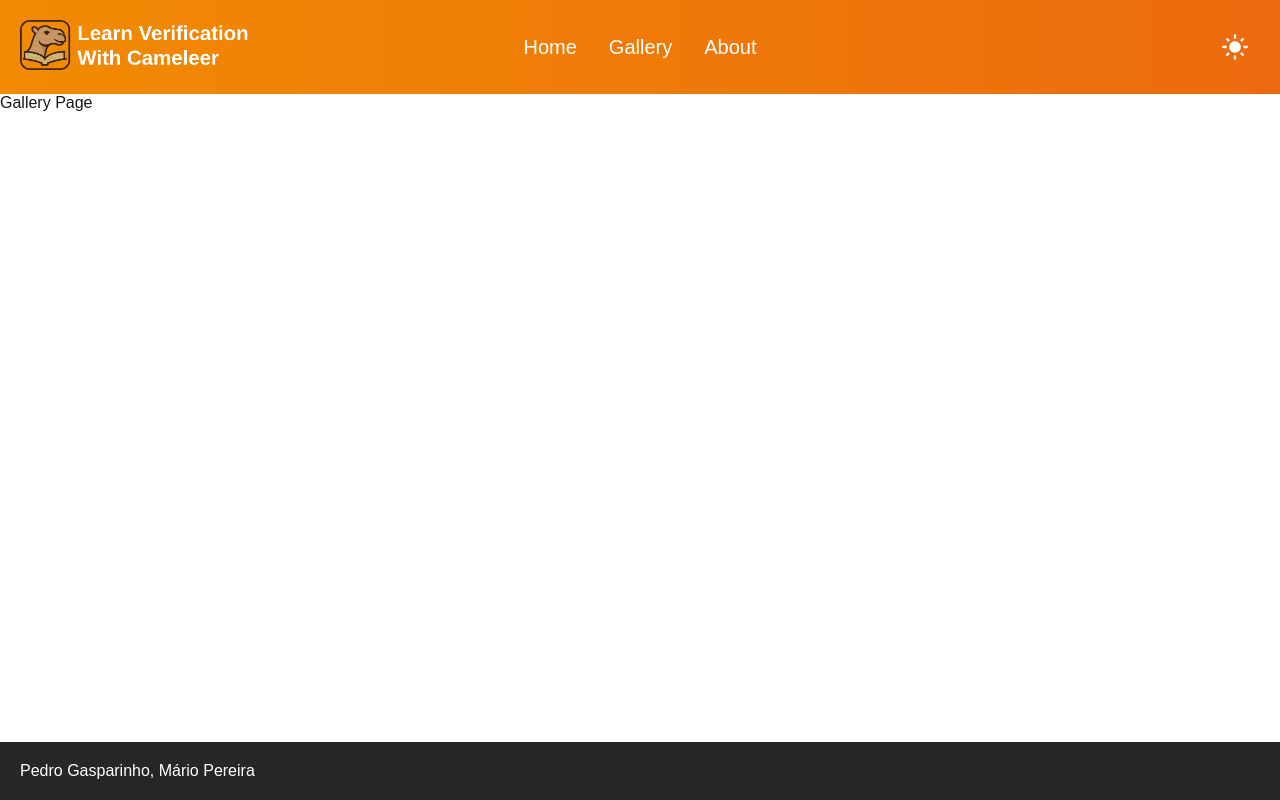
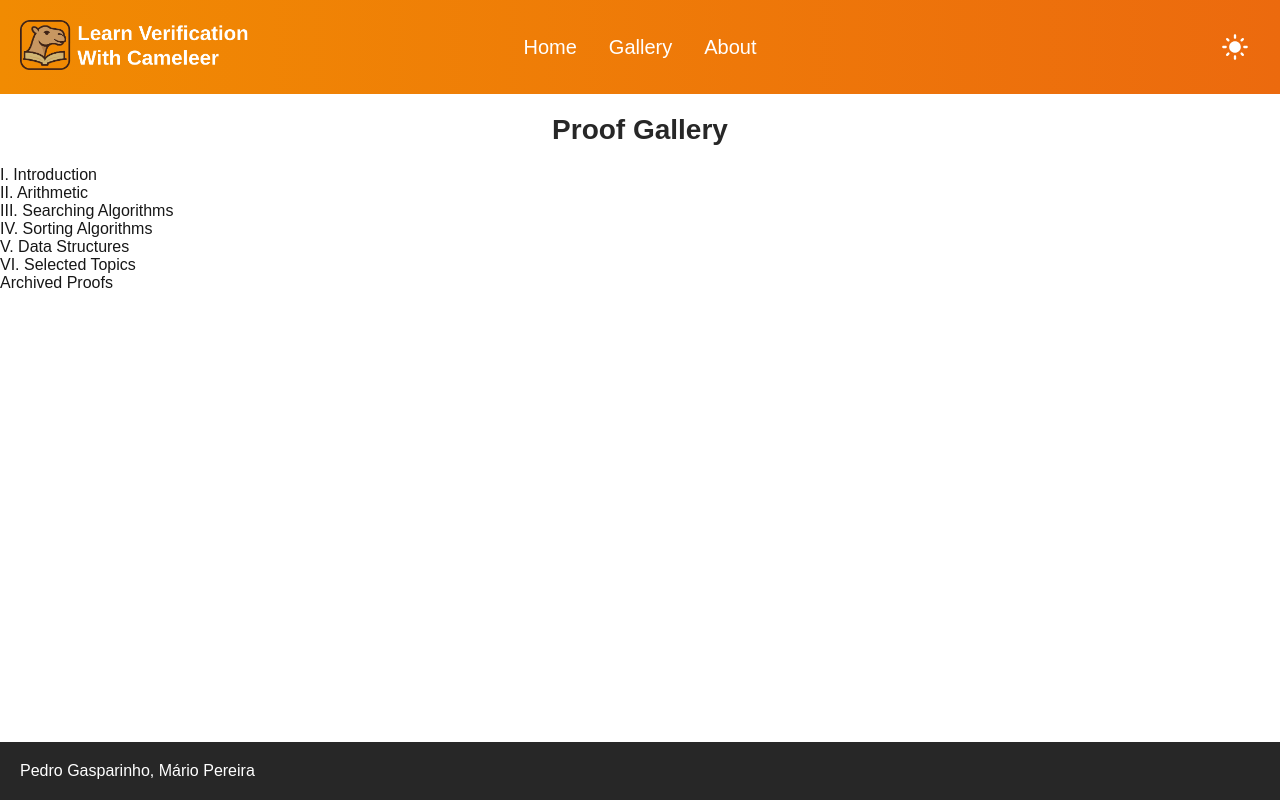
Before and after one commit to CameleerBook/CameleerBook.github.io, a Next.js app: page /gallery in a window 1280 px wide. Built offline with nearby package versions, Linux system fonts and the light colour scheme.

Commit message:
Page with title layout

```diff
--- a/src/app/about/page.tsx
+++ b/src/app/about/page.tsx
@@ -1,5 +1,9 @@
+import PageWithTitleLayout from "@/components/pageWithTitleLayout";
+
 export default function About() {
   return (
-    <div>About Page</div>
+    <PageWithTitleLayout title={"About"}>
+      <p>Coming soon!</p>
+    </PageWithTitleLayout>
   );
 }
--- a/src/app/gallery/page.tsx
+++ b/src/app/gallery/page.tsx
@@ -1,5 +1,17 @@
+import Chapter from "@/components/chapterCard";
+import PageWithTitleLayout from "@/components/pageWithTitleLayout";
+import { chapterList } from "@/utils/chapters";
+
 export default function Gallery() {
+  let i = 0;
+
   return (
-    <div>Gallery Page</div>
+    <PageWithTitleLayout title="Proof Gallery">
+      {
+        chapterList.map(c =>
+          <Chapter key={i++} chapter={c}/>
+        )
+      }
+    </PageWithTitleLayout>
   );
 }
--- /dev/null
+++ b/src/assets/chapters.json
@@ -0,0 +1,292 @@
+[
+  {
+    "name": "I. Introduction",
+    "number": 1,
+    "icon": {
+      "name": "functions"
+    },
+    "proofs": [
+      {
+        "name": "Time Conversion",
+        "link": "1_time"
+      },
+      {
+        "name": "Count (Lists)",
+        "link": "2_count_list"
+      },
+      {
+        "name": "Count (Arrays)",
+        "link": "3_count_array"
+      }
+    ],
+    "exercises": []
+  },
+  {
+    "name": "II. Arithmetic",
+    "number": 2,
+    "icon": {
+      "name": "functions"
+    },
+    "proofs": [
+      {
+        "name": "Extended GCD (Functional)",
+        "link": "1_extended_gcd"
+      },
+      {
+        "name": "McCarthy's 91 Function",
+        "link": "2_mccarthy"
+      },
+      {
+        "name": "Euclidean Division (Imperative)",
+        "link": "3_eudiv"
+      },
+      {
+        "name": "Iterative Fibonacci",
+        "link": "4_fib"
+      },
+      {
+        "name": "Extended GCD (Imperative)",
+        "link": "5_extended_gcd2"
+      },
+      {
+        "name": "Fast Exponentiation (Imperative)",
+        "link": "6_imp_fastexp"
+      }
+    ],
+    "exercises": [
+      {
+        "name": "Exercise 1",
+        "link": "1_eudiv_neg"
+      },
+      {
+        "name": "Exercise 2",
+        "link": "2_fun_eudiv"
+      },
+      {
+        "name": "Exercise 3",
+        "link": "3_fact"
+      },
+      {
+        "name": "Exercise 4",
+        "link": "4_trib"
+      },
+      {
+        "name": "Exercise 5",
+        "link": "5_fun_fastexp"
+      }
+    ]
+  },
+  {
+    "name": "III. Searching Algorithms",
+    "number": 3,
+    "icon": {
+      "name": "search"
+    },
+    "proofs": [
+      {
+        "name": "Linear Search (For Loop)",
+        "link": "1_lsearch_for"
+      },
+      {
+        "name": "Binary Search (Option Values)",
+        "link": "2_bsearch"
+      },
+      {
+        "name": "Ternary Search (Option Values)",
+        "link": "3_tsearch_opt"
+      },
+      {
+        "name": "Ternary Search (Exceptions)",
+        "link": "4_tsearch_exp"
+      },
+      {
+        "name": "Depth-First Search For Binary Trees",
+        "link": "5_btree_depth"
+      }
+    ],
+    "exercises": [
+      {
+        "name": "Exercise 1",
+        "link": "1_lsearch_back"
+      },
+      {
+        "name": "Exercise 2",
+        "link": "2_rec_bsearch"
+      }
+    ]
+  },
+  {
+    "name": "IV. Sorting Algorithms",
+    "number": 4,
+    "icon": {
+      "name": "sort"
+    },
+    "proofs": [
+      {
+        "name": "Selection Sort (Functional)",
+        "link": "1_func_selsort"
+      },
+      {
+        "name": "Selection Sort (Tail Recursion)",
+        "link": "2_tail_selsort"
+      },
+      {
+        "name": "Merge Sort (Functional)",
+        "link": "3_func_mergesort"
+      },
+      {
+        "name": "Quick Sort (Functional)",
+        "link": "4_func_quicksort"
+      },
+      {
+        "name": "Quick Sort (Optimized Tail Recursion)",
+        "link": "5_tail_opt_quicksort"
+      },
+      {
+        "name": "Selection Sort (Polymorphic & Functional)",
+        "link": "6_poly_selsort"
+      },
+      {
+        "name": "Insertion Sort (Imperative)",
+        "link": "7_imp_insort"
+      }
+    ],
+    "exercises": [
+      {
+        "name": "Exercise 1",
+        "link": "1_func_insort"
+      },
+      {
+        "name": "Exercise 2",
+        "link": "2_tail_opt_insort"
+      },
+      {
+        "name": "Exercise 3",
+        "link": "3_poly_insort"
+      },
+      {
+        "name": "Exercise 4",
+        "link": "4_tail_opt_selsort"
+      },
+      {
+        "name": "Exercise 5",
+        "link": "5_imp_selsort"
+      },
+      {
+        "name": "Exercise 6",
+        "link": "6_poly_mergesort"
+      },
+      {
+        "name": "Exercise 7",
+        "link": "7_tail_quicksort"
+      },
+      {
+        "name": "Exercise 8",
+        "link": "8_poly_quicksort"
+      }
+    ]
+  },
+  {
+    "name": "V. Data Structures",
+    "number": 5,
+    "icon": {
+      "name": "data_array"
+    },
+    "proofs": [
+      {
+        "name": "Persistent Queue",
+        "link": "persist_queue"
+      },
+      {
+        "name": "List Zipper",
+        "link": "list_zipper"
+      },
+      {
+        "name": "Same Fringe with Zippers",
+        "link": "tree_zipper"
+      },
+      {
+        "name": "Binary Search Tree",
+        "link": "bst"
+      },
+      {
+        "name": "Circular Queue",
+        "link": "circular_queue"
+      },
+      {
+        "name": "Resizeable Array",
+        "link": "resizeable_array"
+      },
+      {
+        "name": "Linked List",
+        "link": "linked_list"
+      }
+    ],
+    "exercises": [
+      {
+        "name": "Exercise 1",
+        "link": "list_queue"
+      },
+          {
+        "name": "Exercise 2",
+        "link": "list_stack"
+      },
+      {
+        "name": "Exercise 3",
+        "link": "list_set"
+      }
+    ]
+  },
+  {
+    "name": "VI. Selected Topics",
+    "number": 6,
+    "icon": {
+      "name": "functions"
+    },
+    "proofs": [
+      {
+        "name": "Delannoy Numbers",
+        "link": "delannoy"
+      },
+      {
+        "name": "Binomial Coefficients",
+        "link": "binom"
+      },
+      {
+        "name": "Time Complexity: Linear Search",
+        "link": "time_comp"
+      }
+    ],
+    "exercises": []
+  },
+    {
+    "name": "Archived Proofs",
+    "number": 7,
+    "icon": {
+      "name": "functions"
+    },
+    "proofs": [
+      {
+        "name": "Binary Search (Exceptions)",
+        "link": "bsearch_exp"
+      },
+      {
+        "name": "Fermat's Little Theorem",
+        "link": "fermat"
+      },
+      {
+        "name": "Tail Recursive Insertion Sort",
+        "link": "tail_insort"
+      },
+      {
+        "name": "Tail Recursive Merge Sort",
+        "link": "tail_mergesort"
+      },
+      {
+        "name": "Optmized Tail Recursive Merge Sort",
+        "link": "tail_opt_mergesort"
+      }
+    ],
+    "exercises": []
+  }
+]
--- /dev/null
+++ b/src/components/chapterCard/index.tsx
@@ -0,0 +1,13 @@
+import { Chapter } from "@/utils/chapters"
+
+type Props = {
+    chapter: Chapter
+}
+
+export default function ChapterCard({ chapter }: Props) {
+    return(
+        <div>
+            <p>{chapter.name}</p>
+        </div>
+    )
+}
--- /dev/null
+++ b/src/components/pageWithTitleLayout/index.module.scss
@@ -0,0 +1,16 @@
+@use "@/theme/global";
+
+.container {
+    @extend %centeredDiv;
+    flex-direction: column;
+    justify-content: start;
+}
+
+.titleContainer {
+    padding: global.$lgPadding;
+}
+
+.contentContainer {
+    width: 100%;
+    height: 100%;
+}
--- /dev/null
+++ b/src/components/pageWithTitleLayout/index.tsx
@@ -0,0 +1,21 @@
+import { ReactNode } from "react";
+import { Title1 } from "@/components/text";
+import styles from "./index.module.scss"
+
+type Props = {
+    title: string;
+    children: ReactNode;
+}
+
+export default function PageWithTitleLayout({ title, children }: Props) {
+    return(
+        <div className={styles.container}>
+            <div className={styles.titleContainer}>
+                <Title1>{title}</Title1>
+            </div>
+            <div className={styles.contentContainer}>
+                {children}
+            </div>
+        </div>
+    )
+}
--- /dev/null
+++ b/src/utils/chapters.ts
@@ -0,0 +1,14 @@
+export interface CaseStudy {
+  name: string;
+  link: string;
+}
+
+export interface Chapter {
+  name: string;
+  number: number;
+  icon: string;
+  proofs: CaseStudy[];
+  exercises: CaseStudy[];
+}
+
+export const chapterList: Chapter[] = require('@/assets/chapters.json');
```
Also changed, not shown: src/app/gallery/index.module.scss (added).
